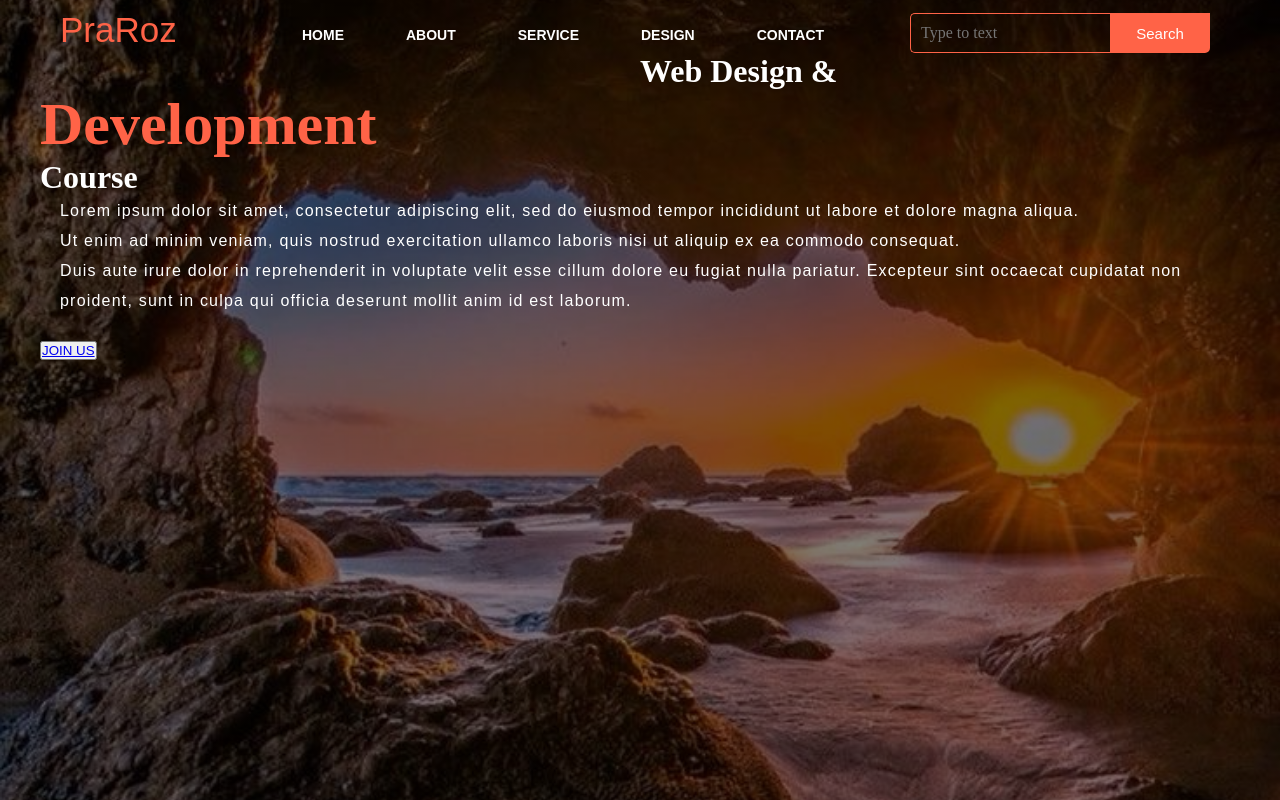
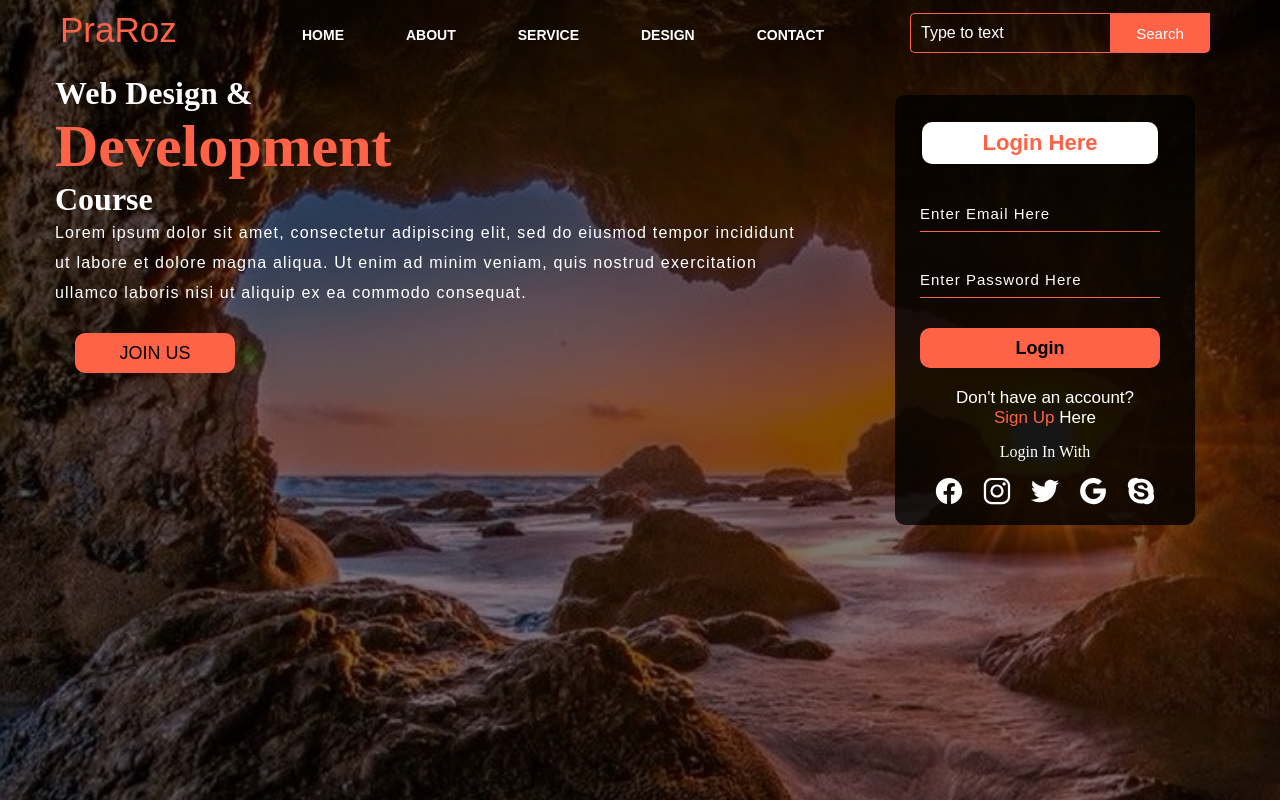
Before and after one commit to nakurelcynthia/Web-Page, a plain HTML site: page index.html in a window 1280 px wide. Drawn offline with nearby package versions, Linux system fonts and the light colour scheme.

Commit message:
added contact icons

```diff
--- a/index.html
+++ b/index.html
@@ -5,6 +5,10 @@
     <meta name="viewport" content="width=device-width, initial-scale=1.0">
     <title>Webpage Design</title>
     <link rel="stylesheet" href="styles.css">
+    <link rel="stylesheet" href="https://cdnjs.cloudflare.com/ajax/libs/font-awesome/6.7.2/css/all.min.css"
+     integrity="sha512-Evv84Mr4kqVGRNSgIGL/F/aIDqQb7xQ2vcrdIwxfjThSH8CSR7PBEakCr51Ck+w+/U6swU2Im1vVX0SVk9ABhg=="
+     crossorigin="anonymous"
+    referrerpolicy="no-referrer" />
 
 </head>
 <body>
@@ -26,18 +30,36 @@
                 <input class="srch" type="search" name="" placeholder="Type to text">
                 <a href="#"><button class="btn">Search</button></a>
             </div>
-            <div class="content">
+
+        </div>
+        <div class="content">
                 <h1>Web Design & <br><span>Development</span> <br>Course</h1>
                 <p class="par">Lorem ipsum dolor sit amet, consectetur adipiscing elit, sed do eiusmod
-                     tempor incididunt ut labore et dolore magna aliqua. <br>
-                     Ut enim ad minim veniam, quis nostrud exercitation ullamco laboris nisi ut
-                     aliquip ex ea commodo consequat.<br> Duis aute irure dolor in reprehenderit in voluptate velit esse
-                      cillum dolore eu fugiat nulla pariatur. Excepteur sint occaecat cupidatat non proident, sunt in culpa qui officia
-                       deserunt mollit anim id est laborum.</p>
+                     tempor incididunt <br>ut labore et dolore magna aliqua.
+                     Ut enim ad minim veniam, quis nostrud exercitation <br>ullamco laboris nisi ut
+                     aliquip ex ea commodo consequat.</p>
 
-            <button class="#"><a href="#">JOIN US</a></button>
+            <button class="cn"><a href="#">JOIN US</a></button>
+
+            <div class="form">
+                <h2>Login Here</h2>
+                <input type="email" name="email" placeholder="Enter Email Here">
+                <input type="password" name="" placeholder="Enter Password Here">
+                <button class="btmn"><a href="#">Login</a></button>
+
+                <p class="link">Don't have an account?<br>
+                <a href="#">Sign Up</a> Here</p>
+                <p class="liw">Login In With</p>
+                <div class="icons">
+                    <a href="#"><ion-icon name="logo-facebook"></ion-icon></a>
+                    <a href="#"><ion-icon name="logo-instagram"></ion-icon></a>
+                    <a href="#"><ion-icon name="logo-twitter"></ion-icon></a>
+                    <a href="#"><ion-icon name="logo-google"></ion-icon></a>
+                    <a href="#"><ion-icon name="logo-skype"></ion-icon></a>
+                </div>
             </div>
-        </div>
+            </div>
     </div>
+    <script src="https://unpkg.com/ionicons@5.4.0/dist/ionicons.js"></script>
 </body>
 </html>
--- a/styles.css
+++ b/styles.css
@@ -100,9 +100,10 @@ ul li a:hover{
     margin: auto;
     color: white;
     position: relative;
+    padding-left: 30px;
 }
 .content .par{
-    padding-left: 20px;
+    /* padding-left: 10px; */
     padding-bottom: 25px;
     font-family: Arial;
     letter-spacing: 1.2px;
@@ -123,9 +124,10 @@ ul li a:hover{
     border: none;
     margin-bottom: 10px;
     margin-left: 20px;
-    font-size: 20px;
+    font-size: 18px;
     border-radius: 10px;
     cursor: pointer;
+    transition: .4s ease;
 }
 .content .cn a{
     text-decoration: none;
@@ -139,3 +141,95 @@ ul li a:hover{
     color: tomato;
     font-size: 60px;
 }
+.form{
+    width: 250px;
+    height: 380px;
+    background: linear-gradient(to top, rgba(0, 0, 0, 0.8)50%, rgba(0, 0, 0, 0.8)50%);
+    position: absolute;
+    top: 20px;
+    left: 870px;
+    border-radius: 10px;
+    padding: 25px;
+}
+.form h2{
+    width: 220px;
+    font-family: sans-serif;
+    text-align: center;
+    color: tomato;
+    font-size: 22px;
+    background-color: white;
+    border-radius: 10px;
+    margin: 2px;
+    padding: 8px;
+}
+.form input{
+    width: 240px;
+    height: 35px;
+    background: transparent;
+    border-bottom: 1px solid tomato;
+    border-top: none;
+    border-left: none;
+    border-right: none;
+    color: white;
+    font-size: 15px;
+    letter-spacing: 1px;
+    margin-top: 30px;
+    font-family: sans-serif;
+}
+.form input:focus{
+    outline: none;
+}
+::placeholder{
+    color: white;
+    font-family: Arial;
+}
+.btmn{
+    width: 240px;
+    height: 40px;
+    background: tomato;
+    border: none;
+    margin-top: 30px;
+    font-size: 18px;
+    border-radius: 10px;
+    cursor: pointer;
+    color: white;
+    transition: 0.4s ease;
+}
+.btmn:hover{
+    background-color: white;
+    color: tomato;
+}
+.btmn a{
+    text-decoration: none;
+    color: black;
+    font-weight: bold;
+}
+.form .link{
+    font-family: Arial;
+    font-size: 17px;
+    padding-top: 20px;
+    text-align: center;
+}
+.form .link a{
+    text-decoration: none;
+    color: tomato;
+}
+.liw{
+    padding-top: 15px;
+    padding-bottom: 10px;
+    text-align: center;
+}
+.icons a{
+    text-decoration: none;
+    color: white;
+}
+.icons ion-icon{
+    color: white;
+    font-size: 30px;
+    padding-left: 14px;
+    padding-top: 5px;
+    transition: 0.3s ease;
+}
+.icons ion-icon:hover{
+    color: tomato;
+}
```
